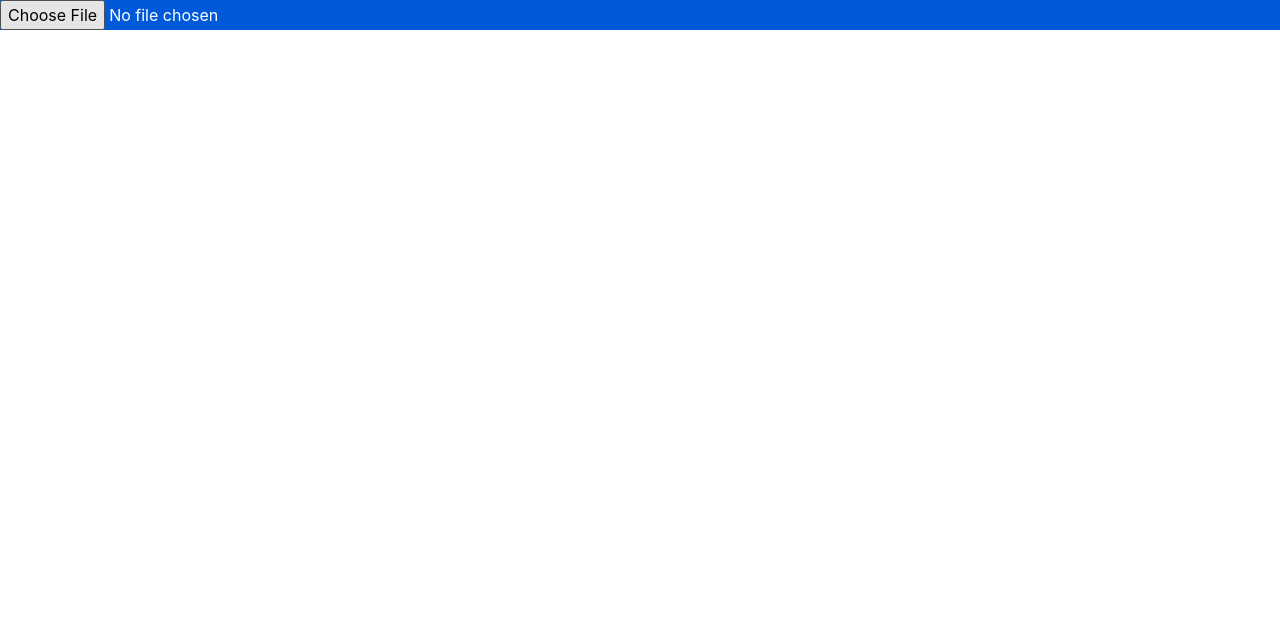
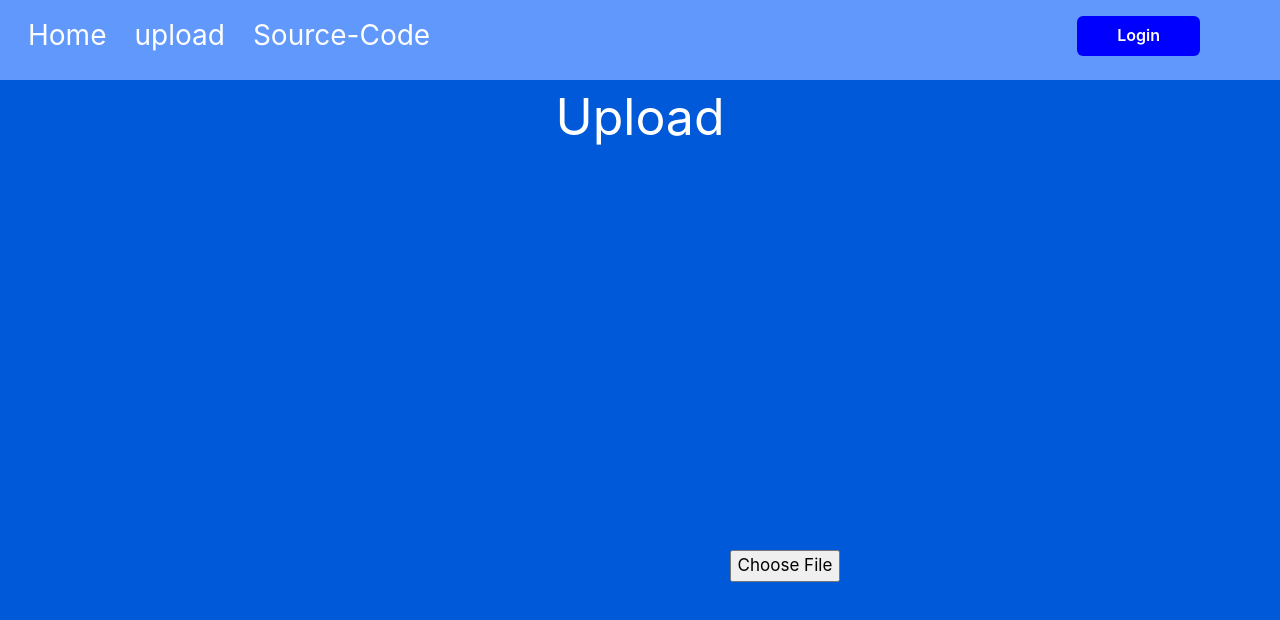
Before and after one commit to NotTimIsReal/file-upload-front, a Next.js app: page /1/upload in a window 1280 px wide. Shown: the top 620 px of the page. Built offline with nearby package versions, Linux system fonts and the light colour scheme; no server answers.

Commit message:
removed unnecasry bang

```diff
--- a/components/navbar/index.tsx
+++ b/components/navbar/index.tsx
@@ -1,4 +1,4 @@
-import { Button } from "@chakra-ui/react";
+import { Button, Link } from "@chakra-ui/react";
 import * as axios from "axios";
 const signout = async () => {
   await axios.default.get("http://localhost:3003/auth/signout", {
@@ -6,46 +6,72 @@ const signout = async () => {
   });
   return window.location.reload();
 };
+type User = {
+  userid: string;
+  username: string;
+  createdAt: number;
+  UploadedFileSize: string;
+};
 interface props {
   loggedin: boolean;
+  user?: User | null | undefined;
 }
 import { FC } from "react";
-const Navbar: FC<props> = ({ loggedin }) => {
+const Navbar: FC<props> = ({ loggedin, user }) => {
+  console.log(user);
   return (
     <div
       style={{
         paddingBottom: "3rem",
         backgroundColor: "rgb(96, 152, 252)",
-        color: "black",
+        color: "white",
         maxHeight: "5rem",
         display: "flex",
         fontSize: "1.75rem",
         outline: "none",
       }}
     >
-      <span
+      <Link
+        href="/"
         style={{
           width: "100erm",
           top: "0.5em",
           left: "1em",
           position: "relative",
           marginRight: "1em",
+          textDecoration: "none",
         }}
       >
         Home
-      </span>
-      <span
-        style={{
-          width: "100erm",
-          top: "0.5em",
-          left: "1em",
-          position: "relative",
-          marginRight: "1em",
-        }}
-      >
-        Dashboard
-      </span>
-      <span
+      </Link>
+      {user?.userid ? (
+        <a
+          href={`${user.userid}/upload`}
+          style={{
+            width: "100erm",
+            top: "0.5em",
+            left: "1em",
+            position: "relative",
+            marginRight: "1em",
+          }}
+        >
+          Upload
+        </a>
+      ) : (
+        <span
+          style={{
+            width: "100erm",
+            top: "0.5em",
+            left: "1em",
+            position: "relative",
+            marginRight: "1em",
+          }}
+        >
+          upload
+        </span>
+      )}
+      <a
+        href="https://github.com/NotTimIsReal/fileupload-frontend"
         style={{
           width: "100erm",
           top: "0.5em",
@@ -55,7 +81,7 @@ const Navbar: FC<props> = ({ loggedin }) => {
         }}
       >
         Source-Code
-      </span>
+      </a>
       <Button
         right="0"
         mr="20"
--- a/pages/[id]/upload.tsx
+++ b/pages/[id]/upload.tsx
@@ -1,39 +1,114 @@
-import type { NextPage } from 'next'
-import FormData from 'form-data'
-import { useState } from 'react'
-import * as axios from 'axios'
-const formdata = new FormData()
+import type { NextPage } from "next";
+import FormData from "form-data";
+import { useEffect, useState } from "react";
+import * as axios from "axios";
+import Navbar from "../../components/navbar";
+import { Button } from "@chakra-ui/react";
+const formdata = new FormData();
 const Upload: NextPage = () => {
-  const form=(file: any)=>{
-    formdata.append('file', file)
-    return formdata
+  const form = (file: any) => {
+    formdata.append("file", file);
+    return formdata;
+  };
+  type User = {
+    userid: string;
+    username: string;
+    createdAt: number;
+    UploadedFileSize: string;
+  };
+  const [done, setDone] = useState<boolean>(false);
+  const [uploading, setUploading] = useState<boolean>(false);
+  const [loggedin, setLoggedin] = useState<boolean>(false);
+  const [user, setUser] = useState<User | null>();
+  const [file, setFile] = useState<File | null>();
+  const getUser = async () => {
+    await axios.default
+      .get("http://localhost:3003/account/user/@me", { withCredentials: true })
+      .then((res) => {
+        if (res.data === 405) {
+          setLoggedin(false);
+        } else if (typeof res.data === "object") {
+          setLoggedin(true);
+          setUser(res.data);
         }
-  const [done, setDone]=useState<boolean>(false)
-  const [uploading, setUploading]=useState<boolean>(false)
-
+      })
+      .catch((err) => {
+        null;
+      });
+  };
+  useEffect(() => {
+    getUser();
+  });
   return (
-    <div>
-      <input type="file" id="profile_pic" name="file" onChange={async(data)=>{
-        const file=data.target.files?data.target.files:null
-        console.log(data.target.files)
-        setUploading(true)
-        await axios.default.post(`http://localhost:3003/account/${window.location.pathname.split('/')[1]}/newfile`,form(file), {
+    <body>
+      <Navbar loggedin={loggedin} user={user} />
+      <div style={{ padding: "30em", position: "relative" }}>
+        <h1
+          style={{
+            position: "relative",
+            textAlign: "center",
+            fontSize: "50px",
+            bottom: "30rem",
+          }}
+        >
+          Upload
+        </h1>
+        <input
+          style={{
+            position: "relative",
+            zIndex: "0",
+            bottom: "5em",
+            left: "19.5vw",
+            fontSize: "17px",
+          }}
+          type="file"
+          id="profile_pic"
+          name="file"
+          onChange={async (data) => {
+            const file = data.target.files ? data.target.files[0] : null;
+            setUploading(true);
+            setFile(file);
+            await axios.default
+              .post(
+                `http://localhost:3003/account/${
+                  window.location.pathname.split("/")[1]
+                }/newfile`,
+                form(file),
+                {
                   headers: {
-          "Content-Type": "multipart/form-data"
+                    "Content-Type": "multipart/form-data",
                   },
-        withCredentials:true
-      } ).catch(err=>console.warn(err))
-      setTimeout(()=>setDone(true), 1000)
-
-      }}/>
+                  withCredentials: true,
+                }
+              )
+              .catch((err) => alert(err));
+            setTimeout(() => setDone(true), 1000);
+          }}
+        />
         {
-
           // eslint-disable-next-line react/jsx-key
-        done?[<div>done</div>, <button onClick={()=>window.location.reload()}>Upload Another?</button>]:uploading?<div>Uploading</div>:null
+          done && file ? (
+            [
+              <div key="UploadOtherDIV" style={{ textAlign: "center" }}>
+                Done Uploading {file.name}
+              </div>,
+              <Button
+                left="17vw"
+                bg="black"
+                _hover={{ bg: "gray" }}
+                onClick={() => window.location.reload()}
+                key="UploadOther"
+              >
+                Upload Another?
+              </Button>,
+            ]
+          ) : uploading && file ? (
+            <div>Uploading {file.name}</div>
+          ) : null
         }
       </div>
+    </body>
+  );
+};
 
-  )
-}
-
-export default Upload
+export default Upload;
--- a/pages/login.tsx
+++ b/pages/login.tsx
@@ -1,3 +1,4 @@
+/* eslint-disable @next/next/no-html-link-for-pages */
 import { Button } from "@chakra-ui/react";
 import { Input } from "@chakra-ui/react";
 import { useState } from "react";
@@ -38,7 +39,7 @@ const LoginPage = () => {
       })
       .catch((err) => setErr(err == 405 ? "User not Found" : "NETWORK ERROR"))
       .then((e) => {
-        if (!e) return setErr("Password Invalid");
+        if (e) return setErr("Password Invalid");
         window.location.href = "/";
       });
   };
--- a/styles/globals.css
+++ b/styles/globals.css
@@ -37,3 +37,6 @@ input {
 dd {
   font-weight: bolder;
 }
+input[type="file"] {
+  color: rgba(0, 0, 0, 0);
+}
```
Also changed, not shown: pages/index.tsx (+9 -3 lines). Lines whose indentation alone changed are shown as unchanged.
